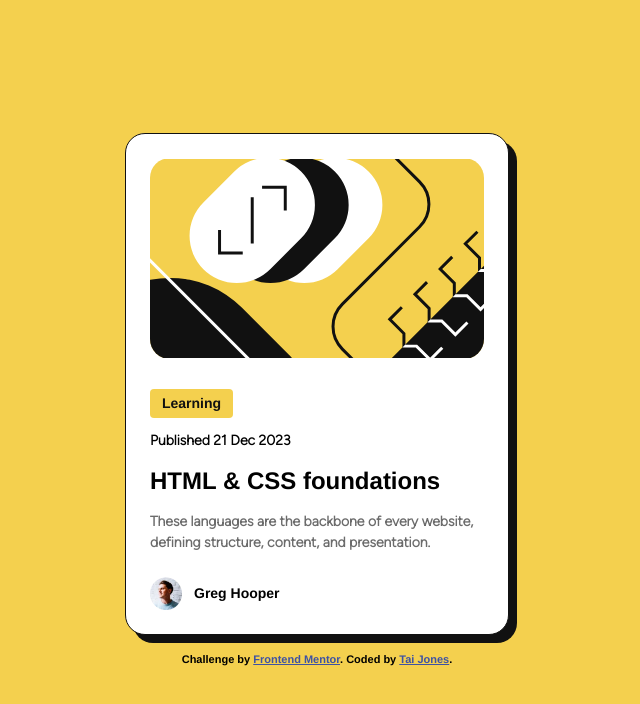
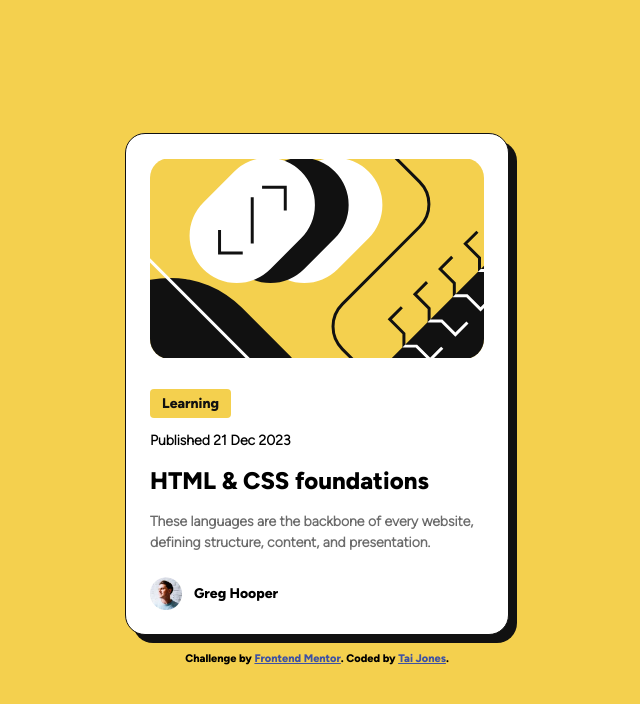
Before and after one commit to ProgramJones/Blog-Preview-Card, a plain HTML site: page index.html in a window 1280 px wide. Shown: the whole page, without its empty margins (323-963 px from the left). Drawn offline with Linux system fonts and the light colour scheme.

Commit message:
Fixed a typo that made the first font of "--extra-bold-font-stack" fail.

```diff
--- a/styles/index.css
+++ b/styles/index.css
@@ -31,7 +31,7 @@ html {
 
   --regular-font-stack: "figtree-variable", system-ui, Helvetica, Arial,
     sans-serif;
-  --extra-bold-font-stack: "figtree-extra-bol", Helvetica, Arial, sans-serif;
+  --extra-bold-font-stack: "figtree-extra-bold", Helvetica, Arial, sans-serif;
   font-size: 1em; /* 16px */
 }
 /* End Variables */
```
